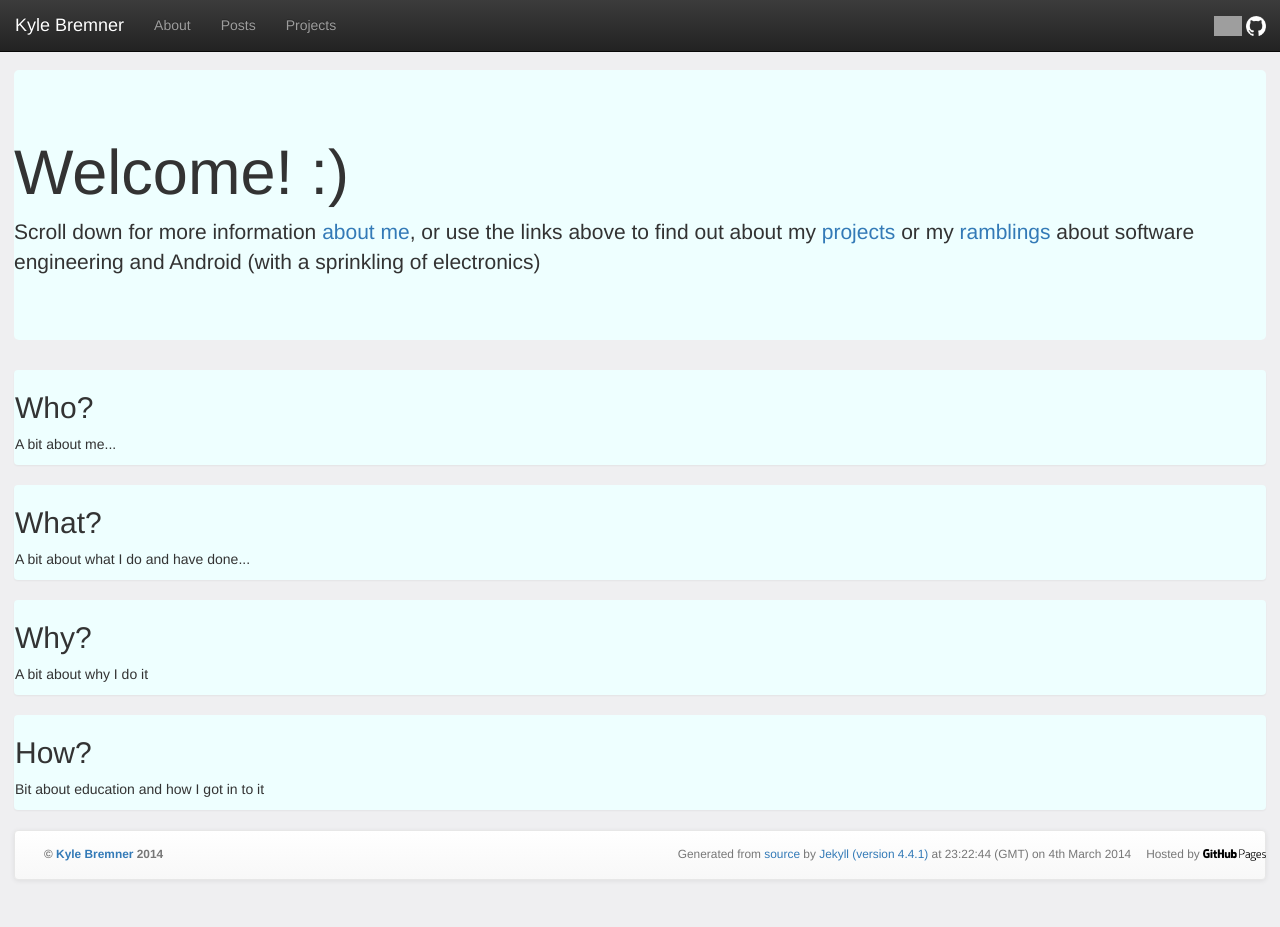
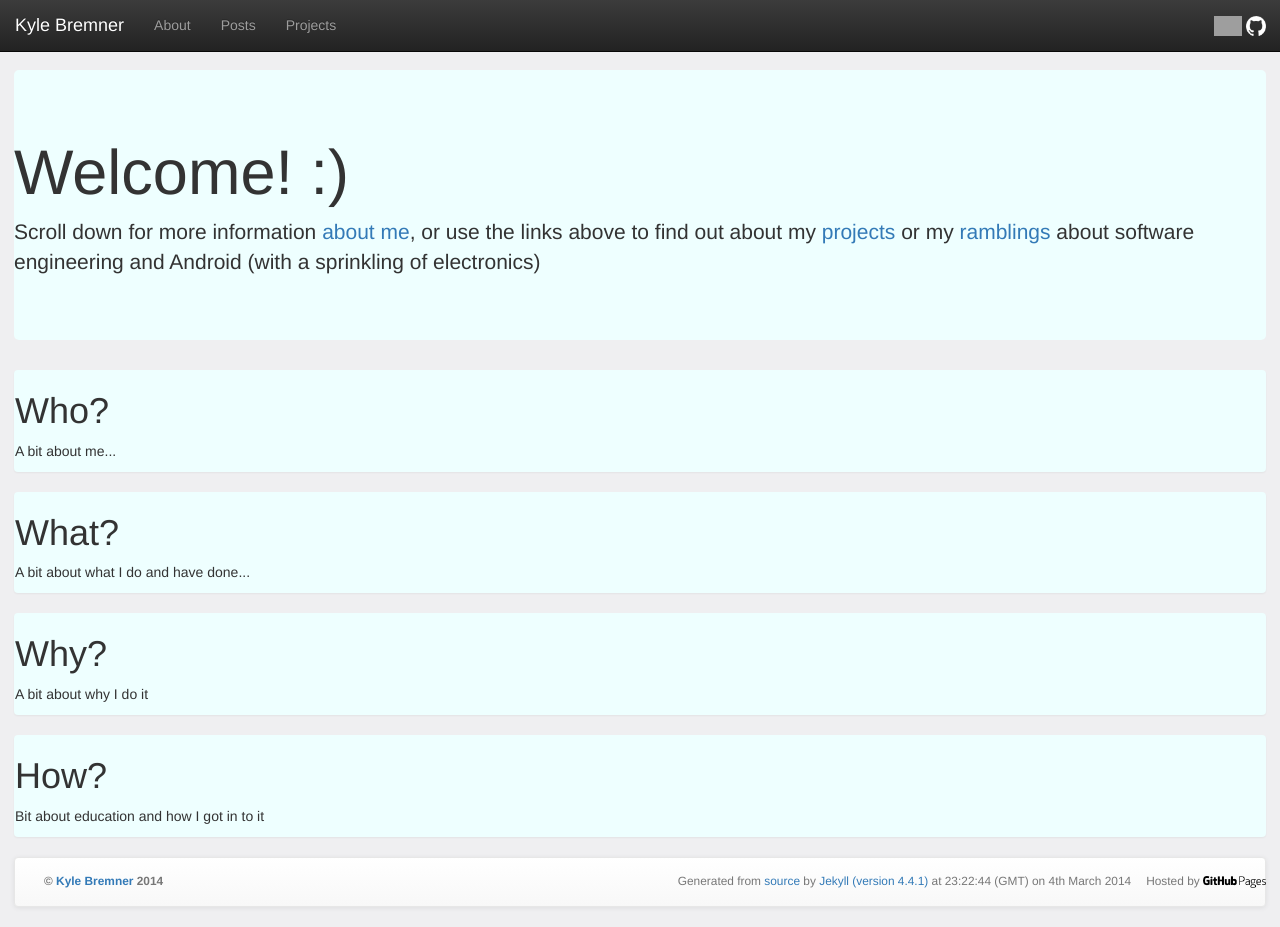
Before and after one commit to kbremner/kbremner.github.io, a Jekyll site: the page built from index.html, in a window 1280 px wide and 927 px high. Built offline with Jekyll 4.4.1, drawn with Linux system fonts in a browser that asks for light colours; nearby versions of some CDN libraries; Markdown is read by kramdown in place of the engine named in the settings; a script that is not in the unit is left out; grey boxes are pictures that could not be loaded.

Commit message:
Updated index.html

```diff
--- a/index.html
+++ b/index.html
@@ -10,21 +10,21 @@ published: true
 </div>
 
 <div id="about" class="panel about-section">
-  <h2 class="about-section-title">Who?</h2>
-  <p class="about-section-content">A bit about me...</p>
+  <h1>Who?</h1>
+  <p>A bit about me...</p>
 </div>
 
 <div id="about" class="panel about-section">
-  <h2 class="about-section-title">What?</h2>
-  <p class="about-section-content">A bit about what I do and have done...</p>
+  <h1>What?</h1>
+  <p>A bit about what I do and have done...</p>
 </div>
 
 <div id="about" class="panel about-section">
-  <h2 class="about-section-title">Why?</h2>
-  <p class="about-section-content">A bit about why I do it</p>
+  <h1>Why?</h1>
+  <p>A bit about why I do it</p>
 </div>
 
 <div id="about" class="panel about-section">
-  <h2 class="about-section-title">How?</h2>
-  <p class="about-section-content">Bit about education and how I got in to it</p>
+  <h1>How?</h1>
+  <p>Bit about education and how I got in to it</p>
 </div>
```
